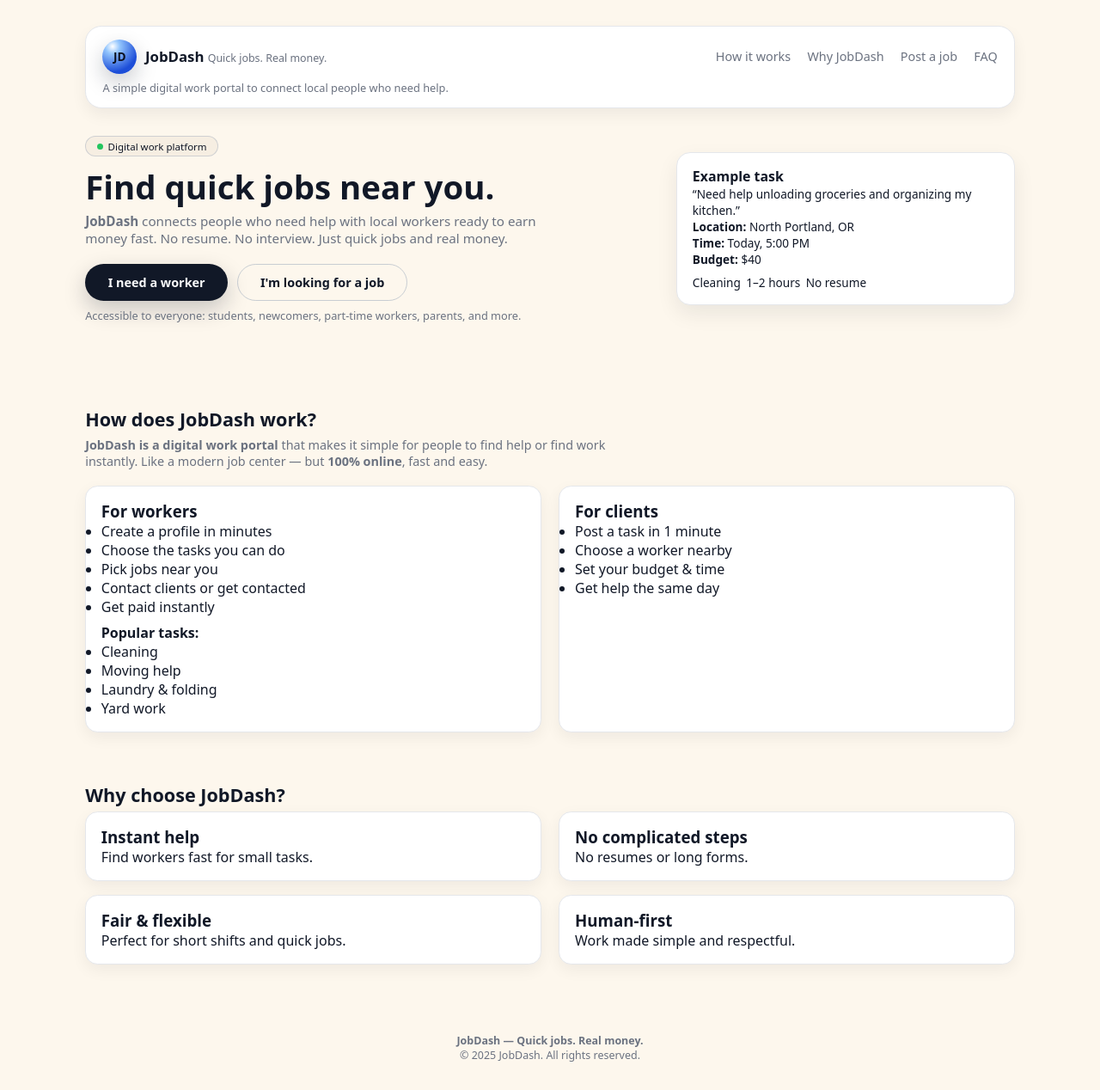
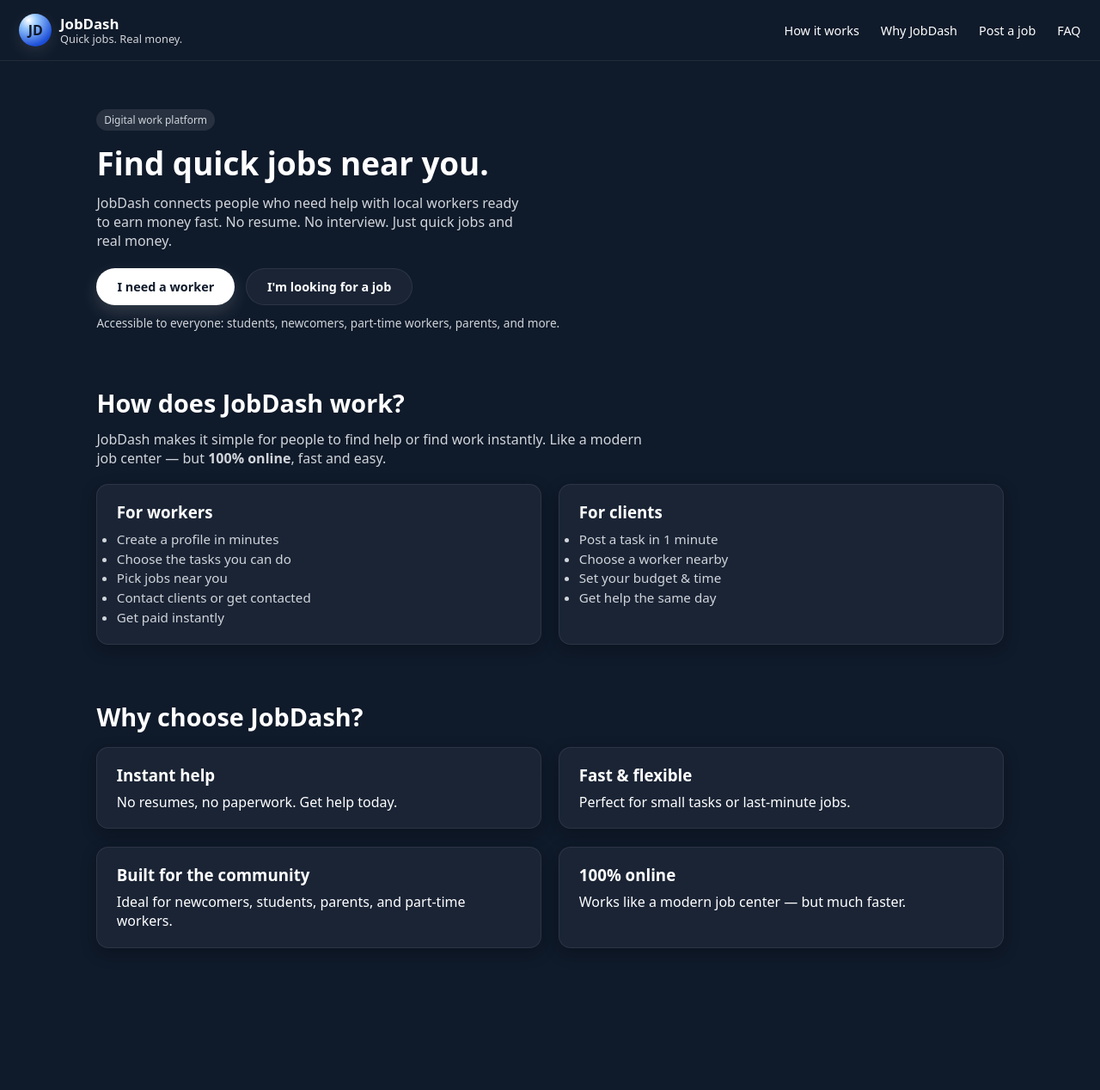
Before and after one commit to channo2025/Fastwork, a FastAPI app: page / in a window 1280 px wide. Shown: the whole page at 86% size. After the commit the page ends 1103 px from the top, so only its background shows below. Run offline with FastAPI, Linux system fonts and the light colour scheme.

Commit message:
Update index page with blue theme

```diff
--- a/templates/index.html
+++ b/templates/index.html
@@ -1,294 +1,222 @@
 <!DOCTYPE html>
 <html lang="en">
-
 <head>
   <meta charset="UTF-8" />
-  <title>JobDash – Quick jobs. Real money.</title>
+  <title>JobDash – Find quick jobs near you</title>
   <meta name="viewport" content="width=device-width, initial-scale=1" />
 
   <style>
-    :root {
-      font-family: system-ui, -apple-system, BlinkMacSystemFont, "Segoe UI", sans-serif;
-
-      --bg: #FDF7ED;
-      --bg-soft: #F6EEE2;
-      --surface: #FFFFFF;
-      --primary: #2563EB;
-      --primary-soft: #E0ECFF;
-      --text-main: #111827;
-      --text-muted: #6B7280;
-      --border: #E5E7EB;
+    :root{
+      --bg:#0F1A2A;             /* Fond bleu foncé */
+      --surface:#1A2435;        /* Bleu doux pour les cartes */
+      --primary:#60A5FA;        /* Bleu clair */
+      --text-main:#FFFFFF;      /* Texte blanc */
+      --text-muted:#D1D5DB;     /* Gris clair */
+      --border:rgba(255,255,255,0.08);
+      --radius:14px;
+      font-family:system-ui,-apple-system,BlinkMacSystemFont,"Segoe UI",sans-serif;
     }
 
-    * {
-      margin: 0;
-      padding: 0;
-      box-sizing: border-box;
+    *{margin:0;padding:0;box-sizing:border-box;}
+
+    body{
+      background:var(--bg);
+      color:var(--text-main);
     }
 
-    body {
-      background: var(--bg);
-      min-height: 100vh;
-      color: var(--text-main);
+    header{
+      background:var(--bg);
+      padding:1rem 1.4rem;
+      border-bottom:1px solid var(--border);
+      display:flex;
+      justify-content:space-between;
+      align-items:center;
+      position:sticky;
+      top:0;
+      z-index:10;
     }
 
-    a {
-      text-decoration: none;
-      color: inherit;
+    /* LOGO */
+    .logo-area{
+      display:flex;
+      align-items:center;
+      gap:.6rem;
+    }
+    .logo-mark{
+      width:38px;height:38px;border-radius:50%;
+      background:radial-gradient(circle at 30% 20%, #FFF 0, #93C5FD 25%, #1D4ED8 75%);
+      display:flex;align-items:center;justify-content:center;
+      font-weight:700;
+      color:#0F172A;
+      box-shadow:0 6px 18px rgba(255,255,255,0.1);
+    }
+    .logo-text{
+      font-weight:700;
+      font-size:1.05rem;
+    }
+    .logo-slogan{
+      font-size:.8rem;
+      color:var(--text-muted);
+      margin-top:-3px;
     }
 
-    header,
-    main,
-    footer {
-      max-width: 1120px;
-      margin: 0 auto;
-      padding: 1.2rem;
+    /* NAV */
+    nav a{
+      margin-left:1.3rem;
+      text-decoration:none;
+      color:white;
+      font-size:.9rem;
+      font-weight:500;
+    }
+    nav a:hover{color:var(--primary);}
+
+    /* HERO */
+    .hero{
+      padding:2rem 1.4rem;
+      max-width:1100px;
+      margin:auto;
+      display:flex;
+      justify-content:space-between;
+      gap:2rem;
+      margin-top:1.5rem;
     }
 
-    /* NAV WRAPPER */
-    .nav-wrapper {
-      background: var(--surface);
-      border: 1px solid var(--border);
-      border-radius: 1.2rem;
-      padding: 0.9rem 1.2rem;
-      box-shadow: 0 8px 18px rgba(15, 23, 42, 0.06);
-      margin-top: 0.7rem;
+    .hero-left{flex:1;}
+
+    .tag{
+      display:inline-block;
+      padding:.25rem .55rem;
+      background:rgba(255,255,255,0.1);
+      color:var(--text-muted);
+      border-radius:999px;
+      font-size:.75rem;
+      margin-bottom:1rem;
     }
 
-    .nav-top {
-      display: flex;
-      align-items: center;
-      justify-content: space-between;
-      margin-bottom: .45rem;
+    h1{
+      font-size:2.3rem;
+      line-height:1.2;
+      margin-bottom:.8rem;
+      max-width:500px;
+      color:white;
     }
 
-    .logo-block {
-      display: flex;
-      align-items: center;
-      gap: .6rem;
+    .hero-text{
+      font-size:1rem;
+      color:var(--text-muted);
+      max-width:500px;
+      margin-bottom:1.3rem;
     }
 
-    .logo-mark {
-      width: 40px;
-      height: 40px;
-      border-radius: 999px;
-      background: radial-gradient(circle at 30% 20%, #FFFFFF 0, #93C5FD 20%, #1D4ED8 70%);
-      color: #0B1120;
-      font-weight: 800;
-      display: flex;
-      align-items: center;
-      justify-content: center;
-      font-size: .85rem;
-      box-shadow: 0 10px 24px rgba(15, 23, 42, 0.22);
+    .hero-actions{
+      display:flex;
+      gap:.8rem;
     }
 
-    .logo-text span:first-child {
-      font-size: 1.05rem;
-      font-weight: 700;
+    .btn{
+      padding:.7rem 1.5rem;
+      border-radius:999px;
+      font-size:.9rem;
+      font-weight:600;
+      text-decoration:none;
+      display:inline-flex;
+      align-items:center;
+      justify-content:center;
+      border:none;
     }
 
-    .logo-text span:last-child {
-      font-size: .78rem;
-      color: var(--text-muted);
+    .btn-primary{
+      background:white;
+      color:#0F1A2A;
+      box-shadow:0 8px 20px rgba(255,255,255,.15);
     }
 
-    .nav-links {
-      display: flex;
-      gap: 1.2rem;
-      font-size: .9rem;
-      color: var(--text-muted);
-    }
-
-    .nav-links a:hover {
-      color: var(--text-main);
-    }
-
-    .nav-bottom {
-      font-size: .8rem;
-      color: var(--text-muted);
-      margin-top: .15rem;
-    }
-
-    /* HERO SECTION */
-
-    .hero {
-      display: grid;
-      grid-template-columns: 2fr 1.2fr;
-      gap: 2rem;
-      padding: 1.9rem 0;
-      align-items: center;
-    }
-
-    .hero-badge {
-      display: inline-flex;
-      align-items: center;
-      gap: .35rem;
-      background: var(--bg-soft);
-      color: var(--text-main);
-      padding: .22rem .8rem;
-      border-radius: 999px;
-      font-size: .72rem;
-      border: 1px solid rgba(148, 163, 184, 0.4);
-      margin-bottom: .9rem;
-    }
-
-    .hero-badge-dot {
-      width: 7px;
-      height: 7px;
-      border-radius: 999px;
-      background: #22C55E;
-    }
-
-    .hero-title {
-      font-size: clamp(2.1rem, 3vw, 2.7rem);
-      font-weight: 800;
-      line-height: 1.07;
-      margin-bottom: .6rem;
-    }
-
-    .hero-subtitle {
-      font-size: .95rem;
-      color: var(--text-muted);
-      max-width: 34rem;
-      margin-bottom: 1.2rem;
-    }
-
-    .hero-actions {
-      display: flex;
-      gap: .7rem;
-    }
-
-    .btn {
-      padding: .7rem 1.6rem;
-      border-radius: 999px;
-      font-weight: 600;
-      font-size: .9rem;
-      cursor: pointer;
-      border: 1px solid transparent;
-      display: inline-flex;
-      align-items: center;
-      justify-content: center;
-      transition: .15s ease;
-    }
-
-    .btn-primary {
-      background: #111827;
-      color: #F9FAFB;
-      box-shadow: 0 10px 26px rgba(15, 23, 42, 0.22);
-    }
-
-    .btn-primary:hover {
-      transform: translateY(-1px);
-    }
-
-    .btn-ghost {
-      background: transparent;
-      border-color: rgba(148, 163, 184, 0.5);
-      color: var(--text-main);
-    }
-
-    .btn-ghost:hover {
-      background: rgba(148, 163, 184, 0.12);
-    }
-
-    .hero-note {
-      font-size: .8rem;
-      color: var(--text-muted);
-      margin-top: .5rem;
-    }
-
-    /* HERO CARD */
-
-    .hero-card {
-      background: var(--surface);
-      border-radius: 1rem;
-      border: 1px solid var(--border);
-      padding: 1rem 1.1rem;
-      box-shadow: 0 10px 24px rgba(15, 23, 42, 0.08);
-      font-size: .85rem;
+    .btn-ghost{
+      background:var(--surface);
+      border:1px solid var(--border);
+      color:white;
     }
 
     /* SECTIONS */
-    section.section {
-      padding: 1.8rem 0;
+    section{
+      padding:2rem 1.4rem;
+      max-width:1100px;
+      margin:auto;
     }
 
-    .section-title {
-      font-size: 1.35rem;
-      margin-bottom: .35rem;
+    h2{
+      font-size:1.8rem;
+      margin-bottom:.7rem;
+      color:white;
     }
 
-    .section-intro {
-      font-size: .9rem;
-      color: var(--text-muted);
-      max-width: 40rem;
-      margin-bottom: 1.2rem;
+    .columns{
+      display:grid;
+      grid-template-columns:1fr 1fr;
+      gap:1.3rem;
+      margin-top:1rem;
     }
 
-    .two-col {
-      display: grid;
-      grid-template-columns: 1fr 1fr;
-      gap: 1.3rem;
+    .card{
+      background:var(--surface);
+      padding:1.2rem 1.4rem;
+      border-radius:var(--radius);
+      border:1px solid var(--border);
+      box-shadow:0 6px 18px rgba(0,0,0,.25);
     }
 
-    .card {
-      background: var(--surface);
-      border-radius: .9rem;
-      border: 1px solid var(--border);
-      padding: 1rem 1.1rem;
-      box-shadow: 0 6px 18px rgba(15, 23, 42, 0.06);
+    .card h3{
+      margin-bottom:.5rem;
+      color:white;
     }
 
-    footer {
-      text-align: center;
-      padding: 2rem 0;
-      font-size: .78rem;
-      color: var(--text-muted);
+    .card ul{
+      color:var(--text-muted);
+      font-size:.95rem;
+      line-height:1.5;
     }
+
+    @media(max-width:820px){
+      .hero{flex-direction:column;}
+      .columns{grid-template-columns:1fr;}
+    }
+
   </style>
 </head>
 
 <body>
 
+<!-- HEADER -->
 <header>
-  <div class="nav-wrapper">
-    <div class="nav-top">
-
-      <!-- LOGO -->
-      <div class="logo-block">
+  <div class="logo-area">
     <div class="logo-mark">JD</div>
-        <div class="logo-text">
-          <span>JobDash</span>
-          <span>Quick jobs. Real money.</span>
+    <div>
+      <div class="logo-text">JobDash</div>
+      <div class="logo-slogan">Quick jobs. Real money.</div>
     </div>
   </div>
 
-      <!-- NAV LINKS -->
-      <nav class="nav-links">
+  <nav>
     <a href="#how-it-works">How it works</a>
     <a href="#why-jobdash">Why JobDash</a>
     <a href="/post-job">Post a job</a>
     <a href="#faq">FAQ</a>
   </nav>
-    </div>
+</header>
 
-    <div class="nav-bottom">
-      A simple digital work portal to connect local people who need help.
-    </div>
-  </div>
+
 
 <!-- HERO -->
 <section class="hero">
-    <div>
-      <div class="hero-badge">
-        <span class="hero-badge-dot"></span>
-        <span>Digital work platform</span>
-      </div>
 
-      <h1 class="hero-title">Find quick jobs near you.</h1>
+  <div class="hero-left">
 
-      <p class="hero-subtitle">
-        <strong>JobDash</strong> connects people who need help with local workers ready to earn money fast.
+    <div class="tag">Digital work platform</div>
+
+    <h1>Find quick jobs near you.</h1>
+
+    <p class="hero-text">
+      JobDash connects people who need help with local workers ready to earn money fast.
       No resume. No interview. Just quick jobs and real money.
     </p>
 
@@ -297,41 +225,27 @@
       <a href="#how-it-works" class="btn btn-ghost">I'm looking for a job</a>
     </div>
 
-      <p class="hero-note">
+    <p style="font-size:.85rem;color:var(--text-muted);margin-top:.7rem;">
       Accessible to everyone: students, newcomers, part-time workers, parents, and more.
     </p>
+
   </div>
 
-    <div class="hero-card">
-      <h3>Example task</h3>
-      <p>“Need help unloading groceries and organizing my kitchen.”</p>
+</section>
 
-      <p><strong>Location:</strong> North Portland, OR</p>
-      <p><strong>Time:</strong> Today, 5:00 PM</p>
-      <p><strong>Budget:</strong> $40</p>
 
-      <div style="margin-top:.5rem;display:flex;gap:.4rem;flex-wrap:wrap;">
-        <span class="pill">Cleaning</span>
-        <span class="pill">1–2 hours</span>
-        <span class="pill">No resume</span>
-      </div>
-    </div>
-  </section>
-</header>
-
-<main>
 
 <!-- HOW IT WORKS -->
-  <section id="how-it-works" class="section">
-    <h2 class="section-title">How does JobDash work?</h2>
+<section id="how-it-works">
 
-    <p class="section-intro">
-      <strong>JobDash is a digital work portal</strong> that makes it simple for people to find help or find work instantly.
+  <h2>How does JobDash work?</h2>
+
+  <p style="max-width:650px;font-size:1rem;color:var(--text-muted);margin-bottom:1.2rem;">
+    JobDash makes it simple for people to find help or find work instantly.
     Like a modern job center — but <strong>100% online</strong>, fast and easy.
   </p>
 
-    <div class="two-col">
-
+  <div class="columns">
     <div class="card">
       <h3>For workers</h3>
       <ul>
@@ -340,14 +254,6 @@
         <li>Pick jobs near you</li>
         <li>Contact clients or get contacted</li>
         <li>Get paid instantly</li>
-        </ul>
-
-        <p style="margin-top:.5rem;font-weight:600;">Popular tasks:</p>
-        <ul>
-          <li>Cleaning</li>
-          <li>Moving help</li>
-          <li>Laundry & folding</li>
-          <li>Yard work</li>
       </ul>
     </div>
 
@@ -360,51 +266,43 @@
         <li>Get help the same day</li>
       </ul>
     </div>
-
-    </div>
-  </section>
-
-  <!-- WHY JOBDASH -->
-  <section id="why-jobdash" class="section">
-    <h2 class="section-title">Why choose JobDash?</h2>
-
-    <div class="two-col">
-      <div class="card">
-        <h3>Instant help</h3>
-        <p>Find workers fast for small tasks.</p>
-      </div>
-
-      <div class="card">
-        <h3>No complicated steps</h3>
-        <p>No resumes or long forms.</p>
-      </div>
-    </div>
-
-    <div class="two-col" style="margin-top:1rem;">
-      <div class="card">
-        <h3>Fair & flexible</h3>
-        <p>Perfect for short shifts and quick jobs.</p>
-      </div>
-
-      <div class="card">
-        <h3>Human-first</h3>
-        <p>Work made simple and respectful.</p>
-      </div>
   </div>
 
 </section>
 
-</main>
 
-<footer>
-  <p><strong>JobDash — Quick jobs. Real money.</strong></p>
-  <p>© <span id="year"></span> JobDash. All rights reserved.</p>
-</footer>
 
-<script>
-  document.getElementById("year").textContent = new Date().getFullYear();
-</script>
+<!-- WHY JOBDASH -->
+<section id="why-jobdash">
+
+  <h2>Why choose JobDash?</h2>
+
+  <div class="columns">
+
+    <div class="card">
+      <h3>Instant help</h3>
+      <p>No resumes, no paperwork. Get help today.</p>
+    </div>
+
+    <div class="card">
+      <h3>Fast & flexible</h3>
+      <p>Perfect for small tasks or last-minute jobs.</p>
+    </div>
+
+    <div class="card">
+      <h3>Built for the community</h3>
+      <p>Ideal for newcomers, students, parents, and part-time workers.</p>
+    </div>
+
+    <div class="card">
+      <h3>100% online</h3>
+      <p>Works like a modern job center — but much faster.</p>
+    </div>
+
+  </div>
+
+</section>
+
 
 </body>
-
 </html>
```
Lines whose indentation alone changed are shown as unchanged.
